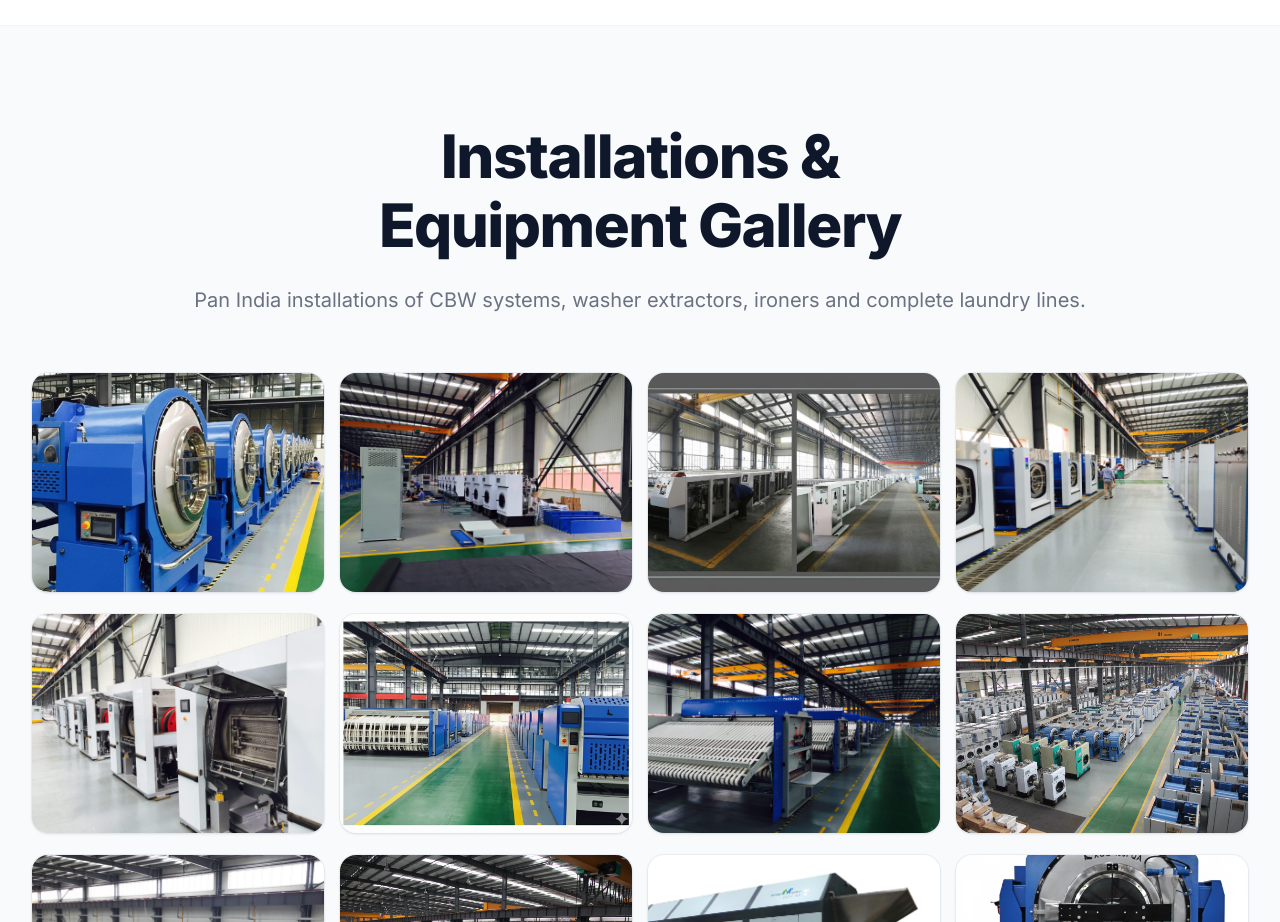
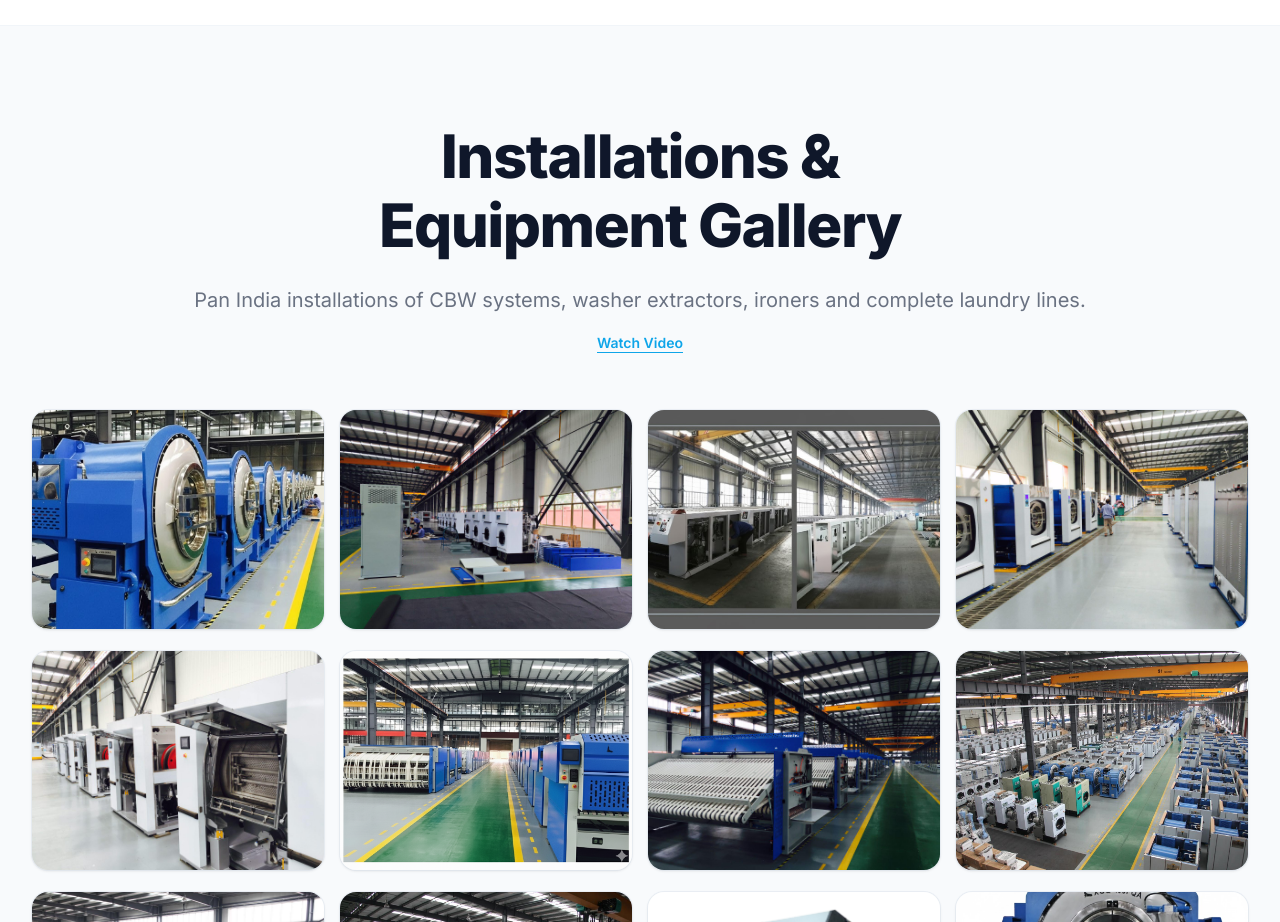
Before and after one commit to shivamchaturvedy4527/quickclean-web, a Next.js app: page / in a window 1280 px wide. Shown: the part 4840-5762 px from the top of the page. Built offline with nearby package versions, Linux system fonts and the light colour scheme.

Commit message:
Show video link under installation gallery subtitle

```diff
--- a/src/app/page.tsx
+++ b/src/app/page.tsx
@@ -209,6 +209,7 @@ export default async function HomePage() {
         <InstallationGallery
           title={installationGallery.title}
           subtitle={installationGallery.subtitle}
+          videoUrl={stripVideoUrl}
           images={installationGallery.images}
         />
       )}
--- a/src/components/InstallationGallery.tsx
+++ b/src/components/InstallationGallery.tsx
@@ -11,10 +11,11 @@ import type { GalleryImage } from "@/types/cms";
 type InstallationGalleryProps = {
   title: string;
   subtitle?: string;
+  videoUrl?: string;
   images: GalleryImage[];
 };
 
-export function InstallationGallery({ title, subtitle, images }: InstallationGalleryProps) {
+export function InstallationGallery({ title, subtitle, videoUrl, images }: InstallationGalleryProps) {
   const [lightbox, setLightbox] = useState<number | null>(null);
 
   if (!images.length) return null;
@@ -23,7 +24,19 @@ export function InstallationGallery({ title, subtitle, images }: InstallationGal
     <section className="section-alt section-pad">
       <Container>
         <SectionReveal>
-          <SectionHeading title={title} subtitle={subtitle} />
+          <div className="text-center">
+            <SectionHeading title={title} subtitle={subtitle} />
+            {videoUrl && (
+              <a
+                href={videoUrl}
+                target="_blank"
+                rel="noopener noreferrer"
+                className="mt-4 inline-flex text-sm font-semibold text-accent underline underline-offset-4 transition-colors hover:text-primary"
+              >
+                Watch Video
+              </a>
+            )}
+          </div>
         </SectionReveal>
         <div className="mt-14 grid gap-4 sm:grid-cols-2 lg:grid-cols-3 xl:grid-cols-4">
           {images.map((item, i) => (
```
